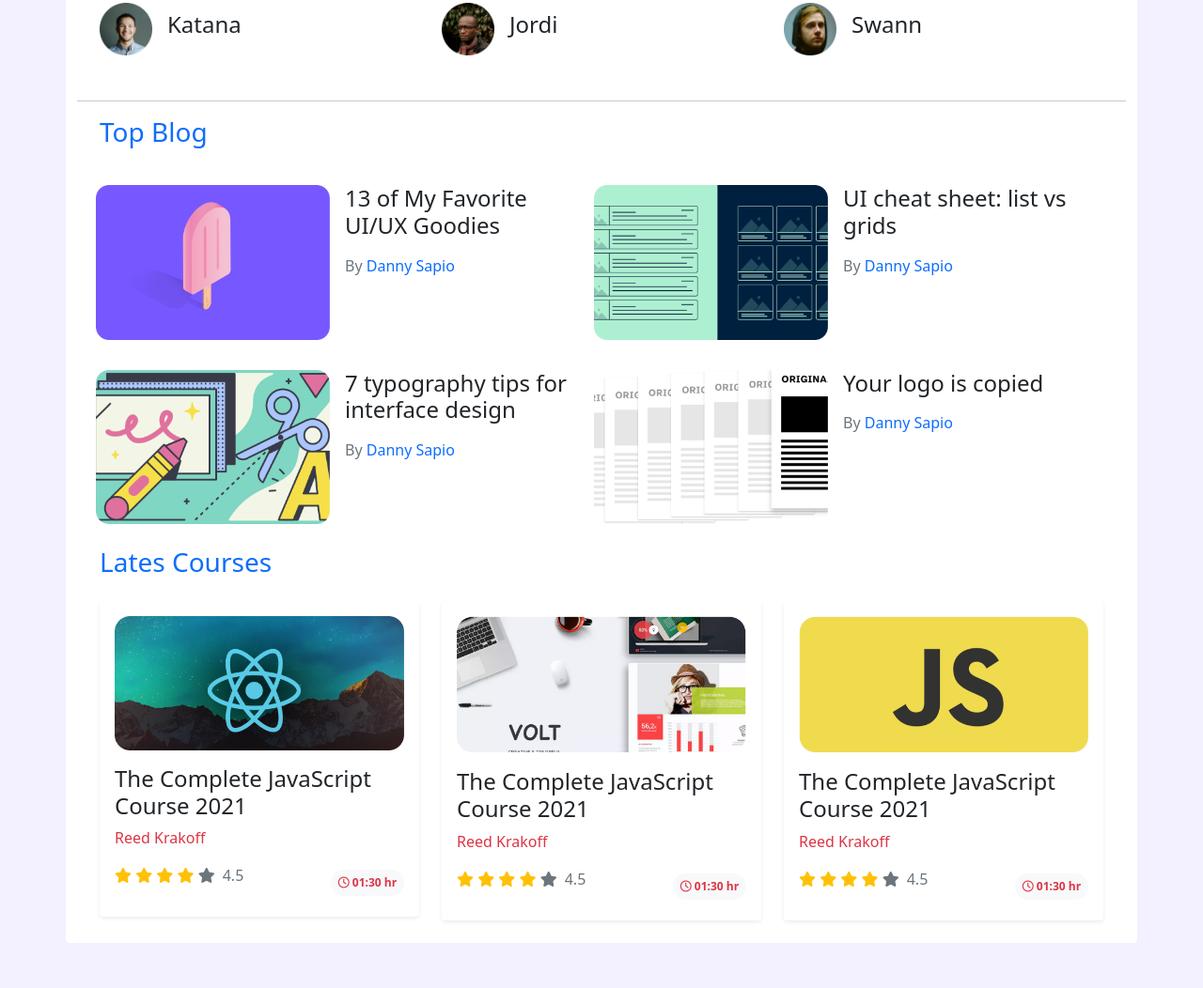
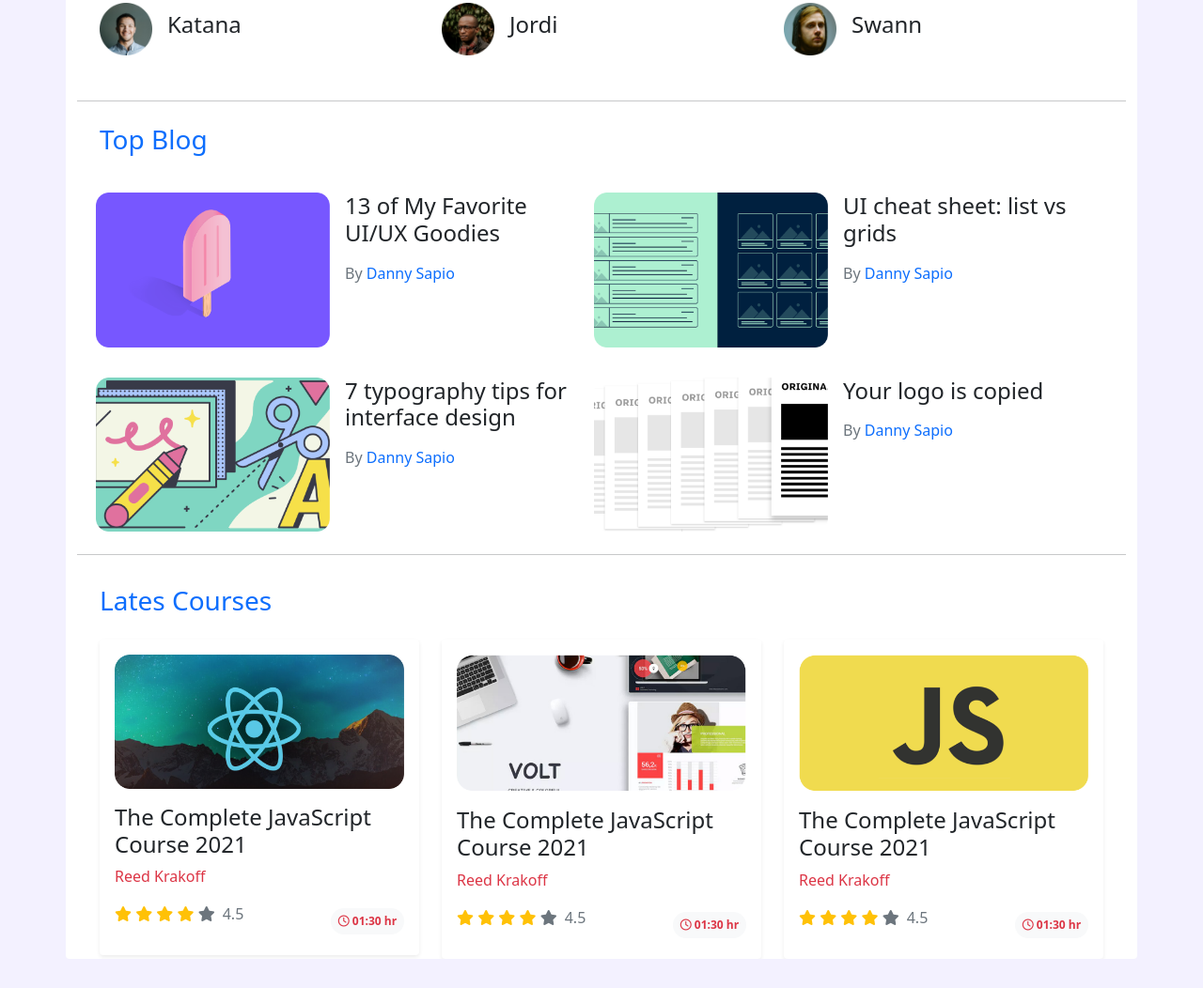
Before and after one commit to Showrav-mitra/leader-boarad-bootstrap, a plain HTML site: page index.html in a window 1280 px wide. Shown: the part 378-1430 px from the top of the page at 94% size. After the commit the page ends 1399 px from the top, so only its background shows below. Drawn offline with Linux system fonts and the light colour scheme.

Commit message:
add some pixel

```diff
--- a/index.html
+++ b/index.html
@@ -107,7 +107,7 @@
             <hr>
 
         <!-- blog section start -->
-        <div class="px-4">
+        <div class="px-4 py-2">
             <h3 class="text-primary mb-2">Top Blog</h3>
             <div class="row">
                 <article class="col-lg-6 row gy-3 gx-0 gx-sm-3">
@@ -156,10 +156,10 @@
             </div>
         </div>
         <!-- blog section end -->
-
+        <hr>
 
         <!-- Course Section Start-->
-        <section class="bg-white rounded p-4 mb-5">
+        <section class="bg-white rounded px-4 pt-3">
             <h3 class="text-primary mb-4">Lates Courses</h3>
             <div class="row">
                 <!-- single course start -->
```
